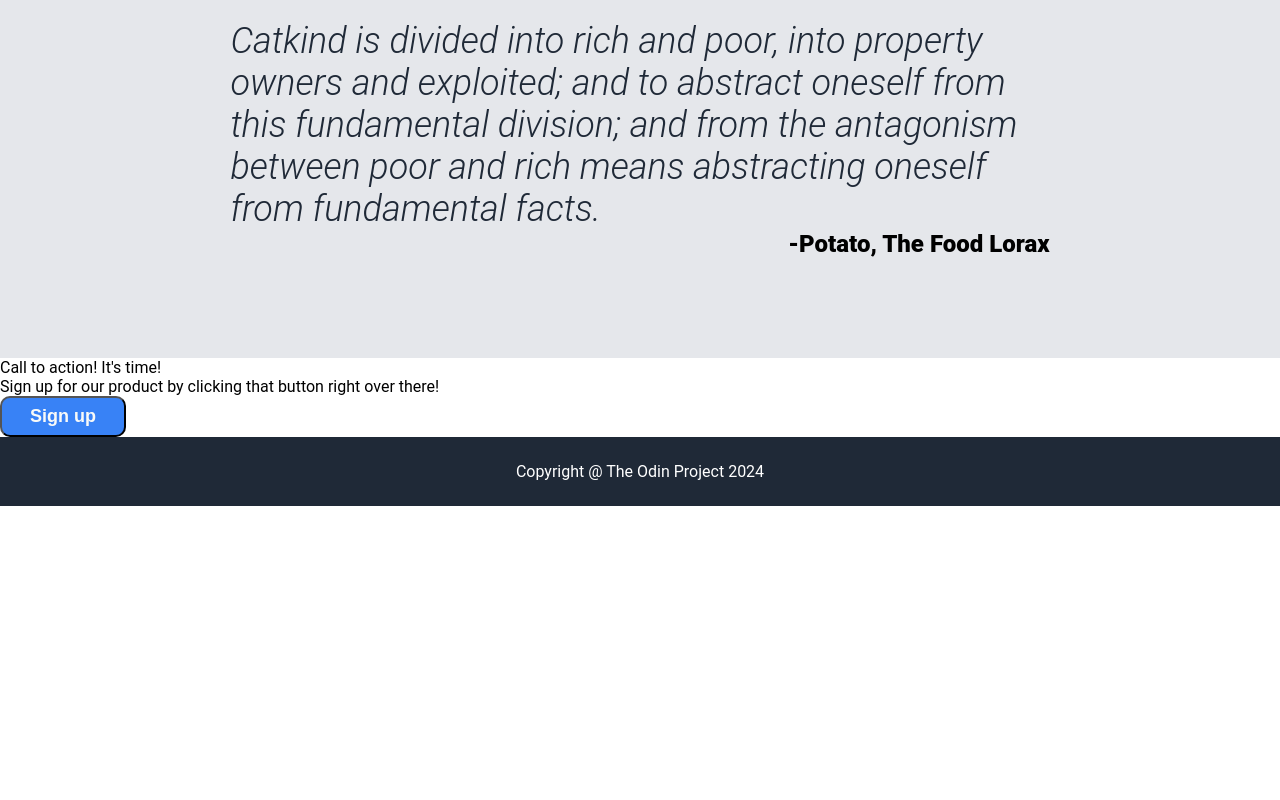
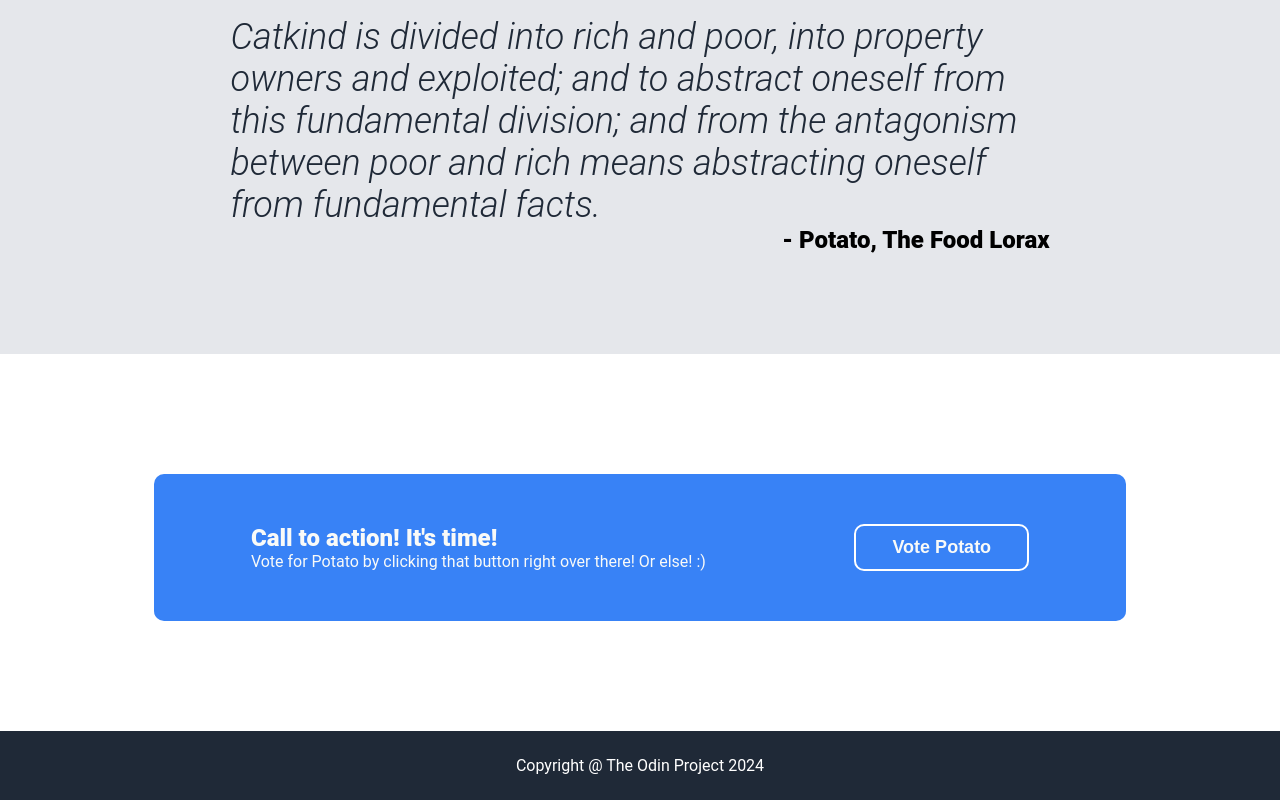
Before and after one commit to mst4r1o/landing-page, a plain HTML site: page index.html in a window 1280 px wide. Shown: the part 1164-1964 px from the top of the page. Before the commit the page ends 1670 px from the top, so only its background shows below. Drawn offline with Linux system fonts and the light colour scheme.

Commit message:
Add style and content to final quarter
Used 3 different containers for this, one is the big container for the
quarter. The next one is for the blue rectangle. Then, to align the
button to the 2 text divs, the text divs had to be wrapped for the
format to take place. There is surely more concise ways to do it but
this is how I did it. It is not optimised for any screen size other than
the fullscreen.

The style.css sheet is also a mess. I think some properties can be
brought into an overlapping one for less repeated code and better
presentation.

```diff
--- a/index.html
+++ b/index.html
@@ -11,9 +11,9 @@
             <div class="header">
                 <div class="logo">Potato</div>
                 <ul>
-                    <li><a href="#">header link one</a></li>
-                    <li><a href="#">header link two</a></li>
-                    <li><a href="#">header link three</a></li>
+                    <li><a href="#">About</a></li>
+                    <li><a href="#">Store</a></li>
+                    <li><a href="#">Donate</a></li>
                 </ul>
             </div>
 
@@ -55,13 +55,17 @@
 
         <div class="third">
             <div class="quote">Catkind is divided into rich and poor, into property owners and exploited; and to abstract oneself from this fundamental division; and from the antagonism between poor and rich means abstracting oneself from fundamental facts.</div>
-            <div class="quoter">-Potato, The Food Lorax</div>
+            <div class="quoter">- Potato, The Food Lorax</div>
         </div>
 
         <div class="fourth">
-            <div>Call to action! It's time!</div>
-            <div>Sign up for our product by clicking that button right over there!</div>
-            <button type="button">Sign up</button>
+            <div class="fourth-container">
+                <div class="fourth-text">
+                    <div class="action-text">Call to action! It's time!</div>
+                    <div>Vote for Potato by clicking that button right over there! Or else! :)</div>
+                </div>
+                <button type="button">Vote Potato</button>
+            </div>
         </div>
 
         <div class="footer">Copyright @ The Odin Project 2024</div>
--- a/style.css
+++ b/style.css
@@ -49,13 +49,15 @@
 }
 
 button {
-    padding: 8px 28px;
+    padding: 8px 36px;
     border-radius: 10px;
+    border: 0 solid white;
     font-size: 18px;
     font-weight: 800;
     color: #f9faf8;
     background-color: #3882f6;
     text-align: center;
+    cursor: pointer;
 }
 
 img {
@@ -65,7 +67,7 @@ img {
 ul {
     list-style-type: none;
     display: flex;
-    gap: 12px;
+    gap: 24px;
 }
 
 a {
@@ -133,6 +135,37 @@ a {
     text-align: end;
 }
 
+.fourth {
+    padding: 120px 12% 110px 12%;
+    flex: 1;
+}
+
+.fourth-container {
+    padding: 50px 10%;
+    background-color: #3882f6;
+    display: flex;
+    justify-content: space-between;
+    border-radius: 10px;
+}
+
+.fourth-text {
+    color: #f9faf8;
+}
+
+.action-text {
+    font-weight: 800;
+    font-size: 24px;
+}
+
+.fourth button {
+    border: 2px solid white;
+}
+
+button:hover {
+    background-color: white;
+    color: #3882f6;
+}
+
 .footer {
     display: flex;
     align-items: center;
```
